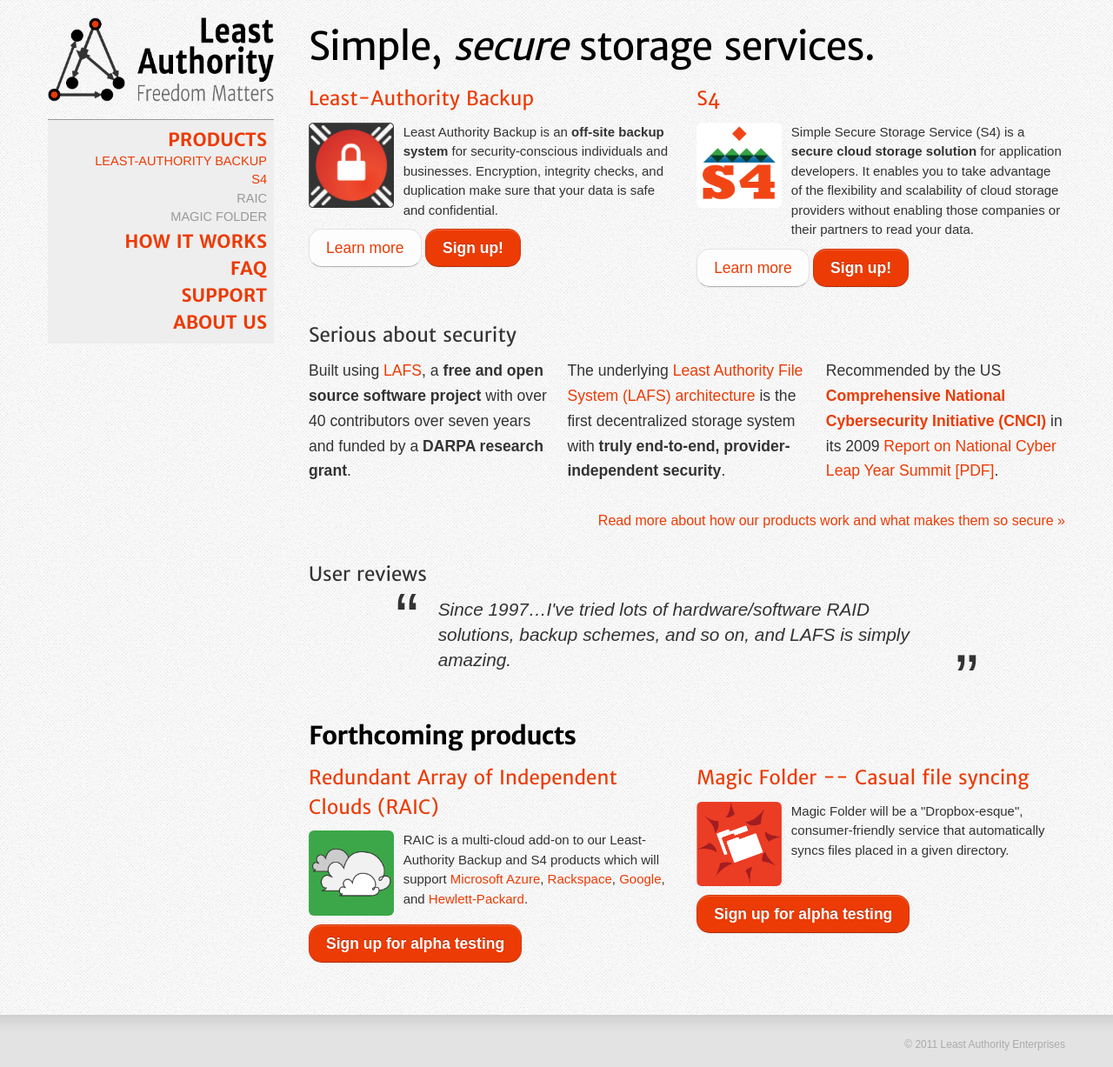
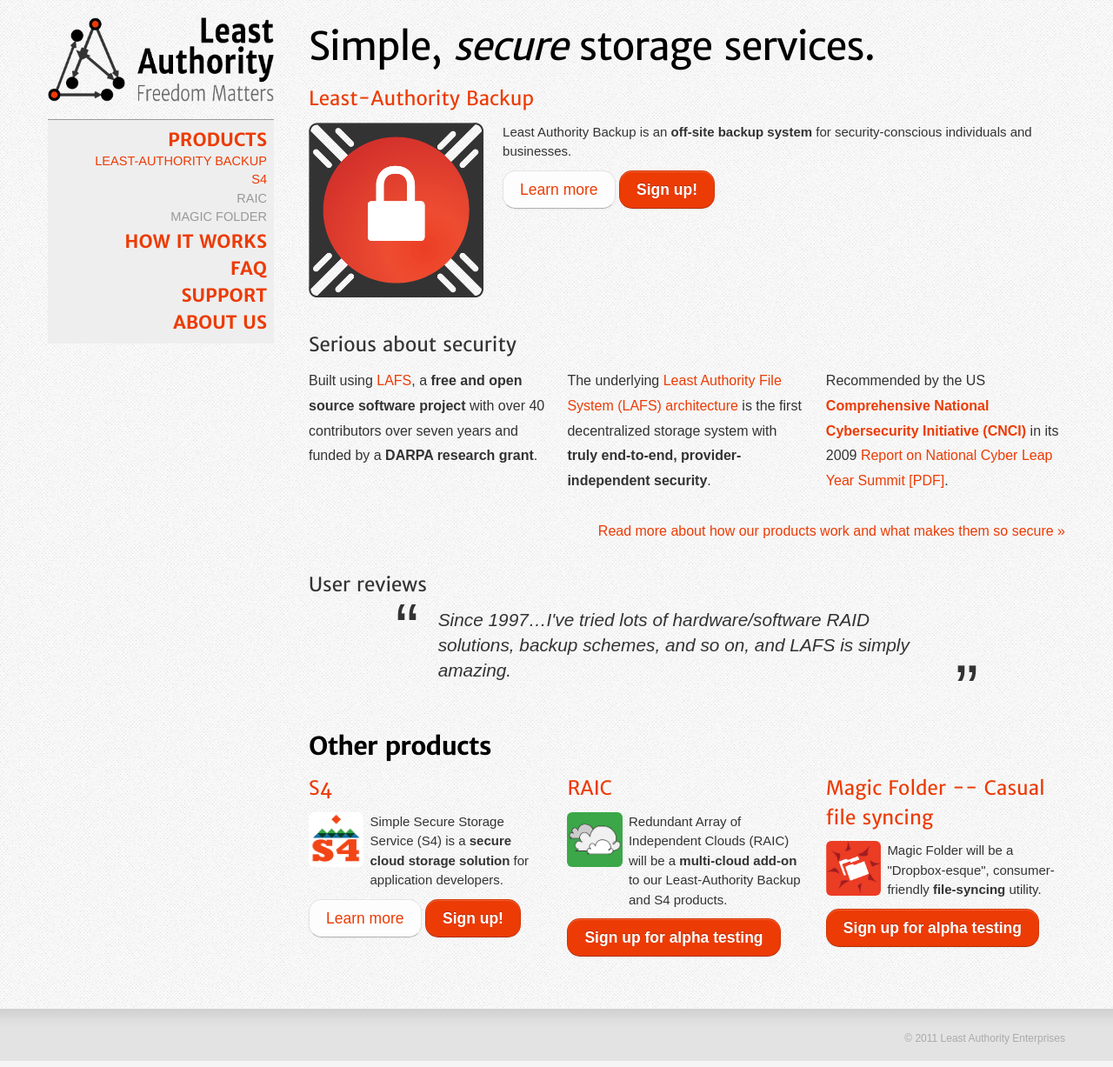
Before and after one commit to LeastAuthority/leastauthority.com, a Python web app: template lae_site/templates/index.html in a window 1280 px wide. Shown: the whole page at 87% size. Run offline with Jinja, Linux system fonts and the light colour scheme; the template is opened without the code that fills it, so the values that code supplies are empty; some web fonts are replaced.

Commit message:
simplify simplify simplify

```diff
--- a/content/static/css/style.css
+++ b/content/static/css/style.css
@@ -336,7 +336,7 @@
 }
 
 .quickfacts {
-    font-size: 1.1em;
+    font-size: 1em;
 }
 
 .glowquotes {
--- a/lae_site/templates/index.html
+++ b/lae_site/templates/index.html
@@ -3,27 +3,16 @@
 {% block content %}
 <h1>Simple, <em>secure</em> storage services.</h1>
 <div class="row-fluid product-briefs">
-    <div class="span6">
+    <div class="span12">
         <h3><a href="/products/least_authority_backup/">Least-Authority Backup</a></h3>
         <div class="row-fluid">
             <div class="span3 product-image-left"><a href="/products/least_authority_backup/"><img src="/static/img/backup.png"></a></div>
             <div class="span9">
-            <p>Least Authority Backup is an <strong>off-site backup system</strong> for security-conscious individuals and businesses. Encryption, integrity checks, and duplication make sure that your data is safe and confidential.</p>
+            <p>Least Authority Backup is an <strong>off-site backup system</strong> for security-conscious individuals and businesses.</p>
+            <a href="/products/least_authority_backup/" class="btn btn-large">Learn more</a>
+            <a href="/queries/backup/" class="btn btn-danger btn-large signup-button">Sign up!</a>
             </div>
         </div>
-        <a href="/products/least_authority_backup/" class="btn btn-large">Learn more</a>
-        <a href="/queries/backup/" class="btn btn-danger btn-large signup-button">Sign up!</a>
-    </div>
-    <div class="span6">
-        <h3><a href="/products/s4/">S4</a></h3>
-        <div class="row-fluid">
-            <div class="span3 product-image-left"><a href="/products/s4/"><img src="/static/img/s4.png" class="img-rounded"></a></div>
-            <div class="span9">
-            <p>Simple Secure Storage Service (S4) is a <strong>secure cloud storage solution</strong> for application developers. It enables you to take advantage of the flexibility and scalability of cloud storage providers without enabling those companies or their partners to read your data.</p>
-            </div>
-        </div>
-        <a href="/products/s4/" class="btn btn-large">Learn more</a>
-        <a href="/queries/s4/" class="btn btn-danger btn-large signup-button">Sign up!</a>
     </div>
 </div>
 <br>
@@ -64,23 +53,34 @@
 </div>
 </br>
 
-<h2>Forthcoming products</h2>
+<h2>Other products</h2>
 <div class="row-fluid product-briefs">
-    <div class="span6">
-        <h3><a href="/products/">Redundant Array of Independent Clouds (RAIC)</a></h3>
+    <div class="span4">
+        <h3><a href="/products/s4/">S4</a></h3>
+        <div class="row-fluid">
+            <div class="span3 product-image-left"><a href="/products/s4/"><img src="/static/img/s4.png" class="img-rounded"></a></div>
+            <div class="span9">
+            <p>Simple Secure Storage Service (S4) is a <strong>secure cloud storage solution</strong> for application developers.</p>
+            </div>
+        </div>
+        <a href="/products/s4/" class="btn btn-large">Learn more</a>
+        <a href="/queries/s4/" class="btn btn-danger btn-large signup-button">Sign up!</a>
+    </div>
+    <div class="span4">
+        <h3><a href="/products/">RAIC</a></h3>
         <div class="row-fluid">
             <div class="span3 product-image-left"><img src="/static/img/raic.png" class="img-rounded"></div>
             <div class="span9">
-            <p>RAIC is a multi-cloud add-on to our Least-Authority Backup and S4 products which will support <a href="http://www.windowsazure.com">Microsoft Azure</a>, <a href="http://www.rackspace.com/cloud/">Rackspace</a>, <a href="https://cloud.google.com/">Google</a>, and <a href="https://www.hpcloud.com/">Hewlett-Packard</a>.</p>
+            <p>Redundant Array of Independent Clouds (RAIC) will be a <strong>multi-cloud add-on</strong> to our Least-Authority Backup and S4 products.</p>
             </div>
         </div>
         <a href="/queries/raic/" class="btn btn-danger btn-large signup-button">Sign up for alpha testing</a>
     </div>
-    <div class="span6">
+    <div class="span4">
         <h3><a href="/products/">Magic Folder -- Casual file syncing</a></h3>
         <div class="row-fluid">
             <div class="span3 product-image-left"><img src="/static/img/magicfolder.png" align="left" class="img-rounded"></div>
-            <div class="span9"><p>Magic Folder will be a "Dropbox-esque", consumer-friendly service that automatically syncs files placed in a given directory.</p></div>
+            <div class="span9"><p>Magic Folder will be a "Dropbox-esque", consumer-friendly <strong>file-syncing</strong> utility.</p></div>
         </div>
         <a href="/queries/magicfolder/" class="btn btn-danger btn-large signup-button">Sign up for alpha testing</a>
     </div>
```
